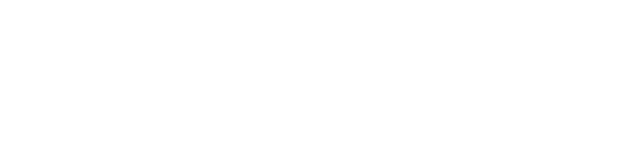
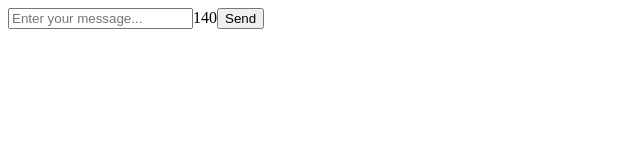
Before and after one commit to XavierLopez25/Lab05, a plain HTML site: page index.html in a window 1280 px wide. Shown: the whole page, without its empty margins (0-640 px from the left). Drawn offline with Linux system fonts and the light colour scheme.

Commit message:
feat: Set class names, attributes, and text content for the created elements. Append child elements to their respective parents, building up the complete chat UI structure.

```diff
--- a/index.html
+++ b/index.html
@@ -14,6 +14,35 @@
       const darkModeToggle = document.createElement("span");
       const icon = document.createElement("i");
       const icon2 = document.createElement("i");
+
+      section.className = "msger";
+      header.className = "msger-header";
+      msgerChat.className = "msger-chat";
+      form.className = "msger-inputarea";
+      input.className = "msger-input";
+      input.maxLength = 140;
+      input.setAttribute("type", "text");
+      input.setAttribute("placeholder", "Enter your message...");
+      charCount.className = "char-count";
+      charCount.textContent = "140";
+      sendBtn.className = "msger-send-btn";
+      sendBtn.textContent = "Send";
+      darkModeToggle.id = "darkModeToggle";
+      darkModeToggle.className = "DModeToggle";
+      icon.className = "fas fa-sun";
+      icon2.className = "fas fa-moon";
+
+      darkModeToggle.appendChild(icon);
+      darkModeToggle.appendChild(icon2);
+      header.appendChild(darkModeToggle);
+      form.appendChild(input);
+      form.appendChild(charCount);
+      form.appendChild(sendBtn);
+      section.appendChild(header);
+      section.appendChild(msgerChat);
+      section.appendChild(form);
+      main.appendChild(section);
+      body.appendChild(main);
     </script>
   </body>
 </html>
```
